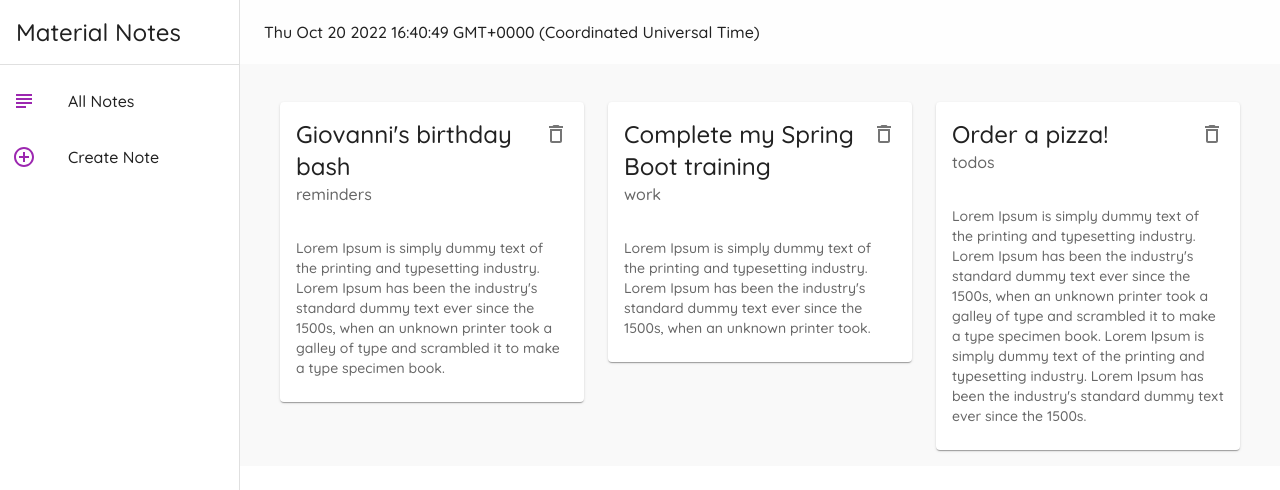
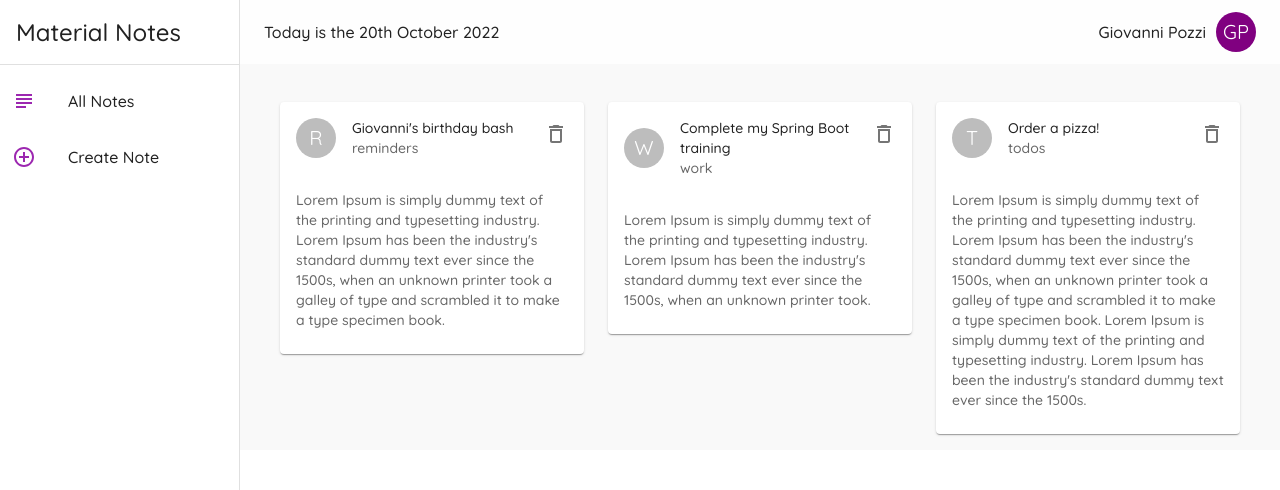
Before and after one commit to StefanoConsonni/notes-app-material-ui, a React (Create React App) app: page / in a window 1280 px wide. Shown: the top 490 px of the page. Built offline with nearby package versions, Linux system fonts and the light colour scheme; data requests are answered from the project's data file.

Commit message:
add Avatar to NoteCard

```diff
--- a/package.json
+++ b/package.json
@@ -10,6 +10,7 @@
 		"@testing-library/jest-dom": "^5.11.9",
 		"@testing-library/react": "^11.2.5",
 		"@testing-library/user-event": "^12.7.1",
+		"date-fns": "^2.29.3",
 		"react": "^17.0.1",
 		"react-dom": "^17.0.1",
 		"react-router-dom": "^5.2.0",
--- a/src/components/Layout.js
+++ b/src/components/Layout.js
@@ -1,18 +1,10 @@
 import { AppBar, Box, Divider, Drawer, List, ListItem, ListItemIcon, ListItemText, Toolbar, Typography } from "@mui/material";
 import { AddCircleOutlineOutlined, SubjectOutlined } from "@mui/icons-material";
-// import { makeStyles } from "tss-react/mui";
+import Avatar from "@mui/material/Avatar";
 import { useHistory } from "react-router-dom";
+import { format } from "date-fns";
 
 const drawerWidth = 240;
-
-// const useStyles = makeStyles()((theme) => {
-// 	return {
-// 		page: {
-// 			background: "#f9f9f9",
-// 			width: "100%",
-// 		},
-// 	};
-// });
 
 const menuItems = [
 	{
@@ -28,7 +20,6 @@ const menuItems = [
 ];
 
 export default function Layout({ children }) {
-	// const classes = useStyles();
 	const history = useHistory();
 
 	return (
@@ -36,7 +27,9 @@ export default function Layout({ children }) {
 			{/* app bar */}
 			<AppBar elevation={0} sx={{ width: `calc(100% - ${drawerWidth}px)` }}>
 				<Toolbar>
-					<Typography>{Date().toString()}</Typography>
+					<Typography sx={{ flexGrow: 1 }}>Today is the {format(new Date(), "do MMMM Y")}</Typography>
+					<Typography>Giovanni Pozzi</Typography>
+					<Avatar sx={{ bgcolor: "purple", marginLeft: "10px" }}>GP</Avatar>
 				</Toolbar>
 			</AppBar>
 			{/* side drawer */}
--- a/src/components/NoteCard.js
+++ b/src/components/NoteCard.js
@@ -1,4 +1,4 @@
-import { Typography, Card, CardHeader, CardContent, IconButton } from "@mui/material";
+import { Typography, Card, CardHeader, CardContent, IconButton, Avatar } from "@mui/material";
 import DeleteOutlinedIcon from "@mui/icons-material/DeleteOutlined";
 
 export default function NoteCard({ note, handleDelete }) {
@@ -6,6 +6,7 @@ export default function NoteCard({ note, handleDelete }) {
 		<div>
 			<Card elevation={1}>
 				<CardHeader
+					avatar={<Avatar>{note.category[0].toUpperCase()}</Avatar>}
 					action={
 						<IconButton onClick={() => handleDelete(note.id)}>
 							<DeleteOutlinedIcon />
```
Also changed, not shown: 1 other file (tests, documents, lock files or other folders).
